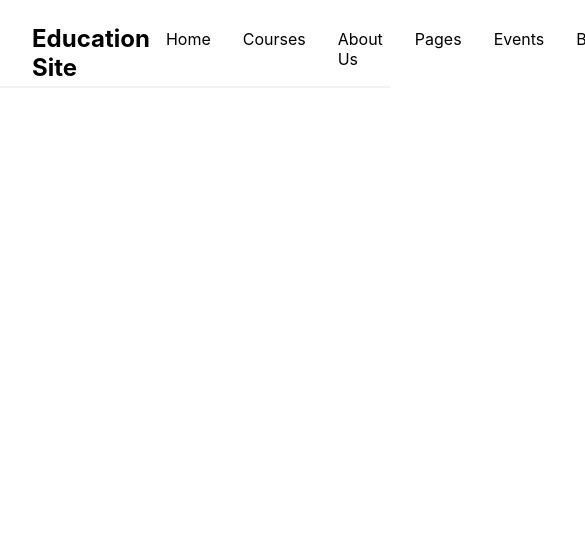
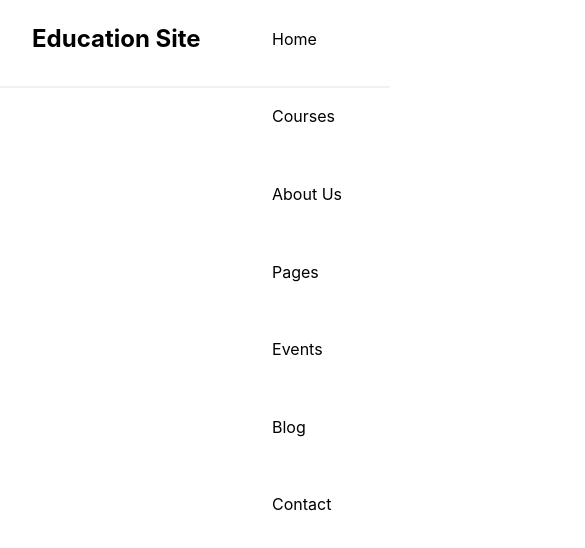
Before and after one commit to mchomvus4/education, a React (Create React App) app: page / in a window 390 px wide. Shown: the top 548 px of the page, 585 px wide, since content can reach past the window. Built offline with nearby package versions, Linux system fonts and the light colour scheme.

Commit message:
file updated

```diff
--- a/src/component/Nav/NavBar.css
+++ b/src/component/Nav/NavBar.css
@@ -10,11 +10,3 @@
     padding: 1.5rem 0;
 
 }
-ul{
-    list-style: none;
-    display: flex;
-    flex-flow: row nowrap;
-}
-li{
-    padding: 1.8rem 1rem;
-}
--- a/src/component/Nav/NavBar.jsx
+++ b/src/component/Nav/NavBar.jsx
@@ -1,21 +1,13 @@
 import React from 'react';
 import './NavBar.css';
+import RightNav from './RightNav';
 function NavBar() {
     return (
         <div className="navbar_container">
             <div className="logo">
                 <h2>Education <span>Site</span></h2>
             </div>
-            <ul>
-                <li>Home</li>
-                <li>Courses</li>
-                <li>About Us</li>
-                <li>Pages</li>
-                <li>Events</li>
-                <li>Blog</li>
-                <li>Contact</li>
-
-            </ul>
+            <RightNav/>
 
         </div>
     )
--- /dev/null
+++ b/src/component/Nav/RightNav.css
@@ -0,0 +1,14 @@
+ul{
+    list-style: none;
+    display: flex;
+    flex-flow: row nowrap;
+}
+li{
+    padding: 1.8rem 1rem;
+}
+
+@media (max-width:768px){
+    ul{
+        flex-flow: column nowrap;
+    }
+}
--- /dev/null
+++ b/src/component/Nav/RightNav.jsx
@@ -0,0 +1,18 @@
+import React from 'react';
+import './RightNav.css';
+function RightNav() {
+    return (
+             <ul>
+                <li>Home</li>
+                <li>Courses</li>
+                <li>About Us</li>
+                <li>Pages</li>
+                <li>Events</li>
+                <li>Blog</li>
+                <li>Contact</li>
+            </ul>
+
+    )
+}
+
+export default RightNav
```
Also changed, not shown: src/component/Nav/Burger.jsx (added).
